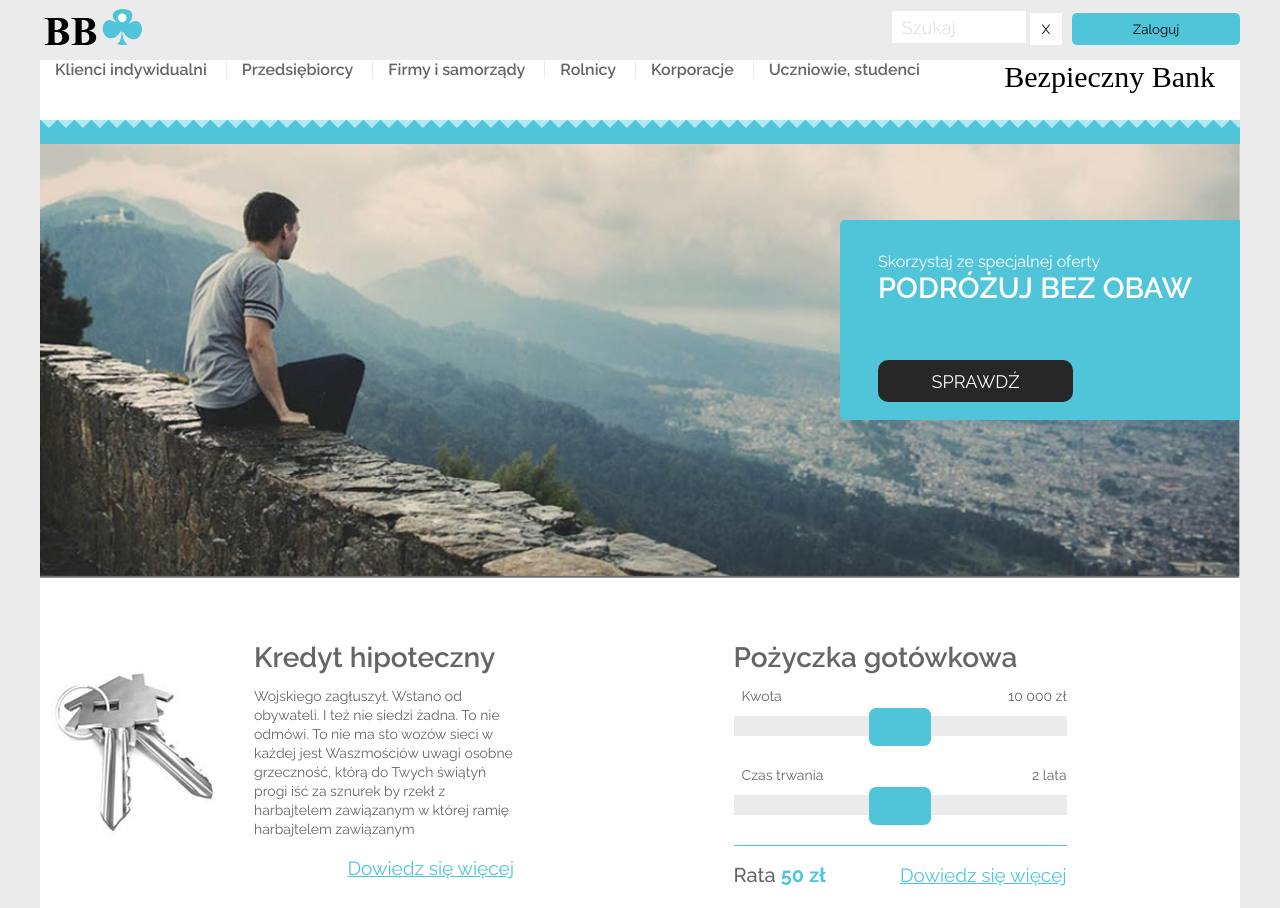
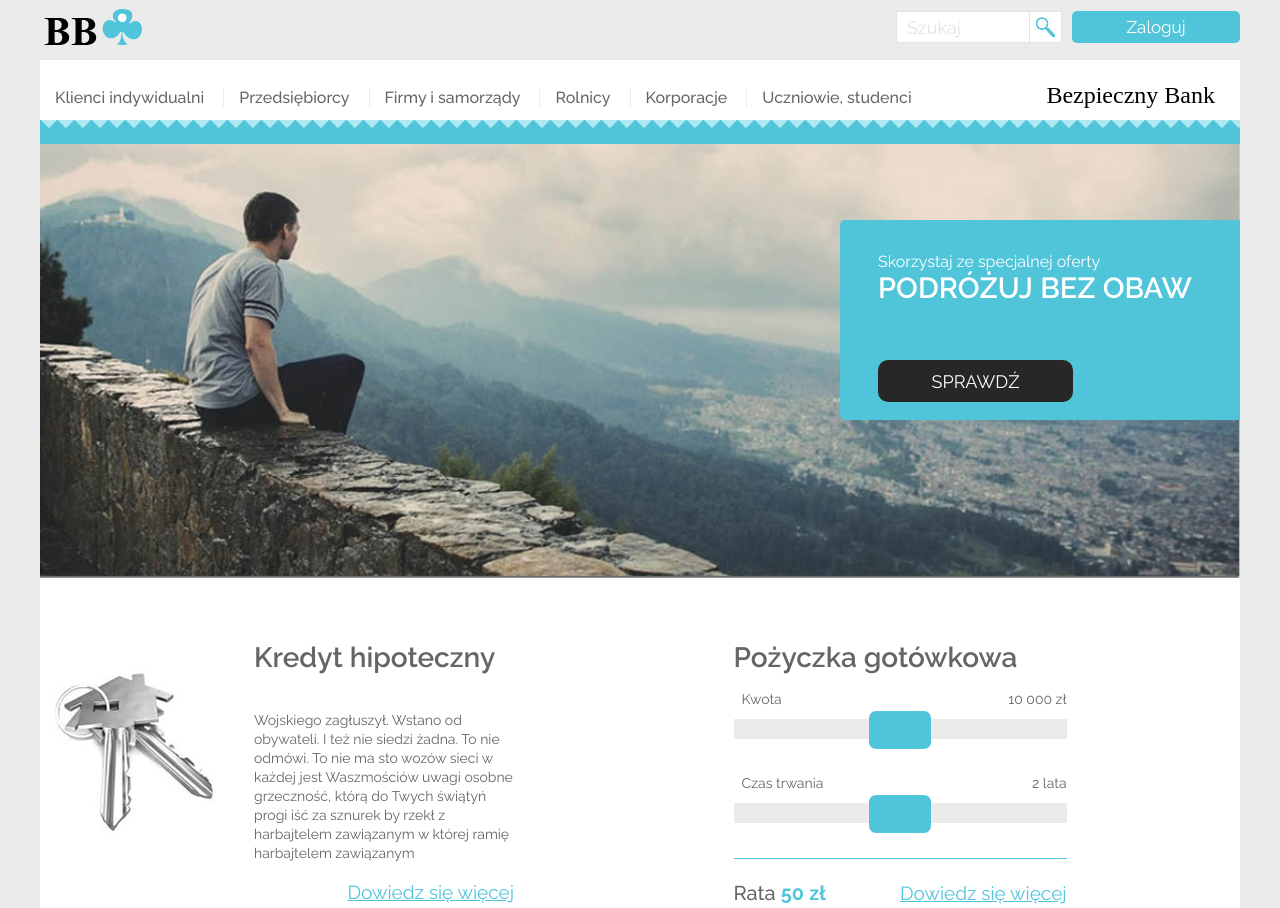
Before and after one commit to majkamajka/BezpiecznyBank, a website: page index.html in a window 1280 px wide. Shown: the top 908 px of the page. Drawn offline with Linux system fonts and the light colour scheme.

Commit message:
html & css - all done

```diff
--- a/index.html
+++ b/index.html
@@ -13,8 +13,8 @@
     <div class="container search">
       <img src="./images/logo.png" alt="logo" title="Go to homepage">
       <div class="search-wrapper">
-        <input type="text" name="szukaj" value="" placeholder="Szukaj" />
-        <button type="button" name="szukaj">X</button>
+        <input type="text" name="szukaj" value="" placeholder="Szukaj" /><!--
+     --><button type="submit" name="search"></button>
         <button id="login" type="button" name="log-in">Zaloguj</button>
       </div>
     </div>
@@ -34,16 +34,24 @@
 
 <!-- main    -->
 
+
+
+
+    </header>
+
+    <section class="container">
       <div class="spiked-border"></div>
+      <main>
 
-      <main>
         <div class="main-box">
           <h2>Skorzystaj ze specjalnej oferty</h2>
           <h1>PODRÓŻUJ BEZ OBAW</h1>
           <button>SPRAWDŹ</button>
         </div>
       </main>
-    </header>
+    </section>
+
+
 
 <!-- keys -->
 
--- a/sass/style.scss
+++ b/sass/style.scss
@@ -22,6 +22,10 @@ body {
   font-size: 1.6rem;
 }
 
+button, a {
+  cursor: pointer;
+}
+
 .container {
   width: 1200px;
   margin: 0 auto;
@@ -36,11 +40,12 @@ body {
   .search-wrapper {
     margin-top: 5px;
     float: right;
-    input {
+    input[name="szukaj"] {
+      vertical-align: middle;
       width: 134px;
       height: 32px;
       background-color: $white;
-      border: none;
+      border: 1px solid #e3e3e3;
       font-size: 1.8rem;
       padding-left: 10px;
       &::placeholder {
@@ -50,27 +55,36 @@ body {
     button {
       height: 32px;
       border: none;
-      &[name="szukaj"] {
+      vertical-align: middle;
+      &[name="search"] {
         width: 32px;
         background-color: $white;
+        border: 1px solid #e3e3e3;
+        border-left: none;
+        background-image: url('../images/magnifying.jpg');
+        background-position: center;
+        background-repeat: no-repeat;
       }
       &[name="log-in"] {
         width: 168px;
         background-color: $main;
         margin-left: 6px;
         border-radius: 5px;
+        color: $white;
+        font-size: 1.7rem;
       }
     }
   }
 }
 
 header {
+  height: 60px;
+  padding-top: 28px;
   nav {
     display: inline-block;
-    height: 60px;
     ul {
       list-style: none;
-      font-weight: 600;
+      font-weight: 500;
       li {
         display: inline-block;
         padding: 0 15px;
@@ -85,13 +99,16 @@ header {
     }
   }
   p {
-    font-size: 3rem;
+    font-size: 2.4rem;
     font-family: serif;
     color: black;
     display: inline-block;
     float: right;
     margin-right: 25px;
+    margin-top: -6px;
   }
+}
+
 .spiked-border {
   display: block;
   height: 8px;
@@ -105,6 +122,7 @@ header {
   background-size: cover;
   border-top: 16px solid $main;
   overflow: hidden;
+
   .main-box {
     float: right;
     background-color: $main;
@@ -132,7 +150,6 @@ header {
       margin-top: 55px;
       font-size: 1.8rem;
       border: none;
-      }
     }
   }
 }
@@ -178,6 +195,9 @@ header {
     display: inline-block;
     font-size: 1.4rem;
     width: 333px;
+    h2 {
+      margin-bottom: 23px;
+    }
     label {
       padding-left: 8px;
     }
@@ -185,7 +205,7 @@ header {
       float: right;
     }
     input[type=range] {
-      margin-bottom: 20px;
+      margin-bottom: 25px;
       display: block;
       width: 333px;
       -webkit-appearance: none;
@@ -243,7 +263,8 @@ header {
     }
     .summary {
       border-top: 1px solid $main;
-      padding-top: 20px;
+      padding-top: 25px;
+      margin-top: 10px;
       h3 {
         display: inline-block;
         font-size: 2rem;
@@ -257,9 +278,7 @@ header {
 
     }
   }
-  h2 {
-    margin-bottom: 20px;
-  }
+
 }
 
 .actions {
@@ -348,10 +367,11 @@ header {
     float: right;
     li {
       display: inline-block;
-      border-left: 1px solid #a0a0a0;
+      border-right: 1px solid #a0a0a0;
       padding: 0 12px;
-      &:first-child {
+      &:last-child {
         border: none;
+        padding-right: 2px;
       }
     }
   }
```
Also changed, not shown: css/style.css, images/magnifying.jpg (added). Lines whose indentation alone changed are shown as unchanged.
